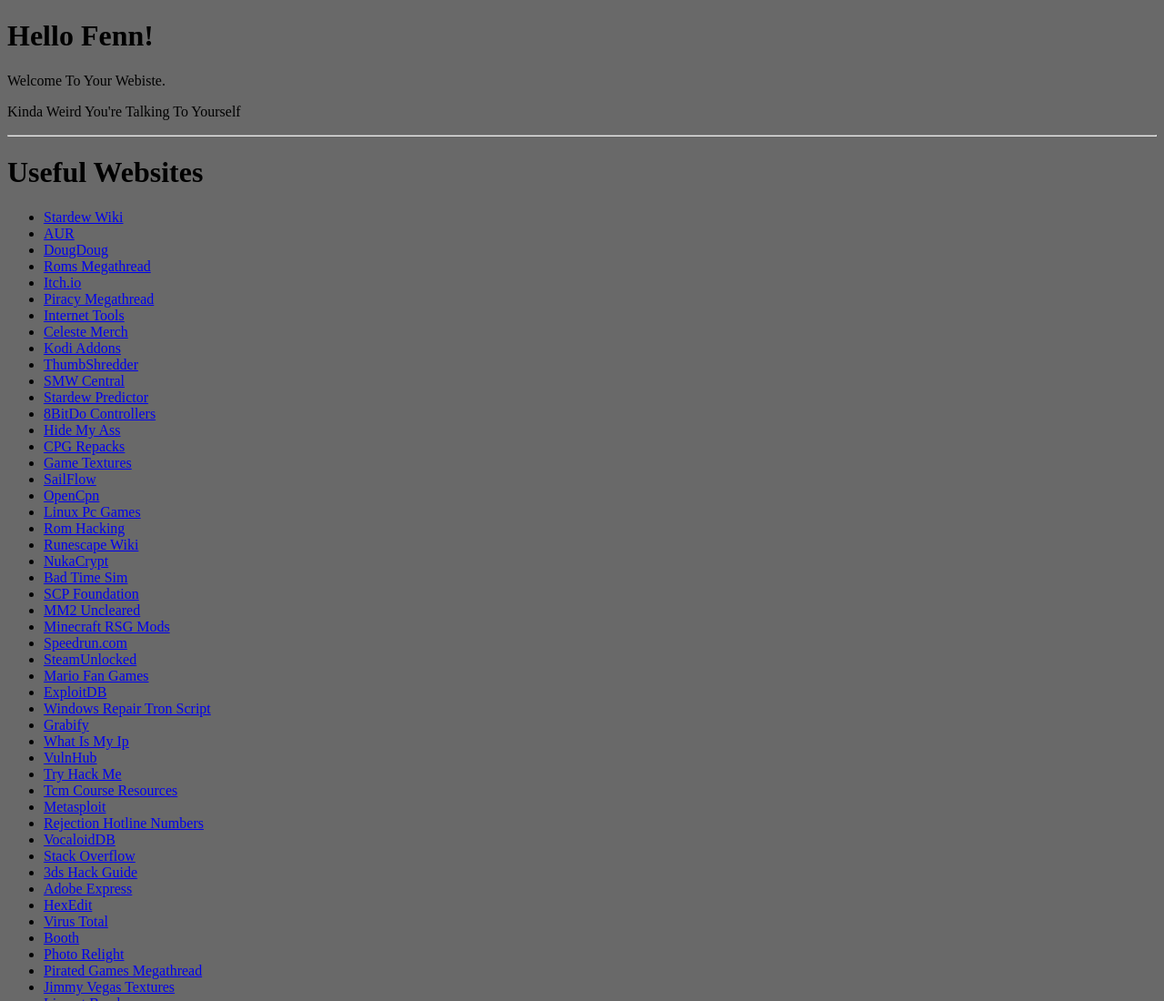
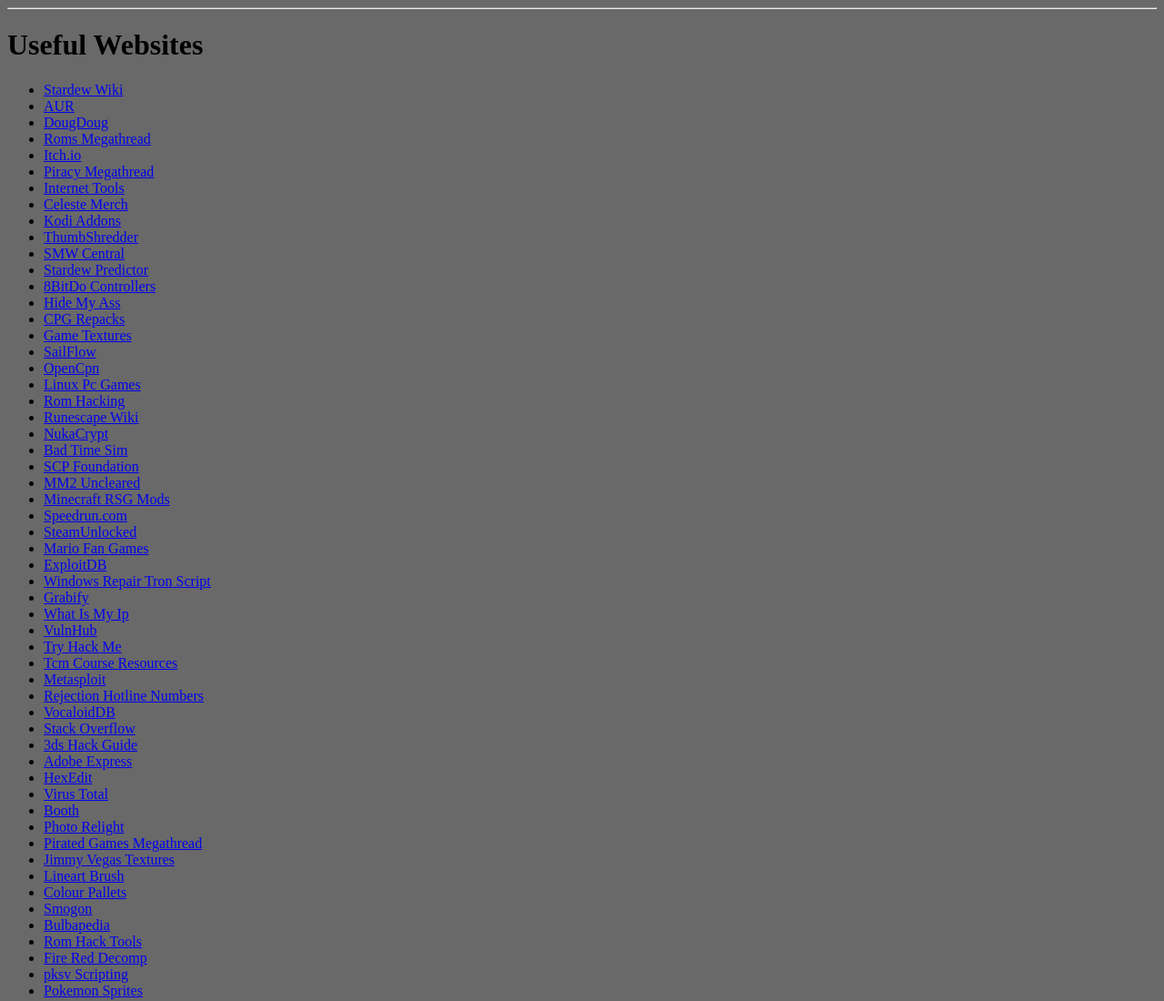
Before and after one commit to Fenniper/Fenns-Toolkit, a plain HTML site: page Website.html in a window 1280 px wide. Shown: the top 1100 px of the page at 91% size. Drawn offline with Linux system fonts and the light colour scheme.

Commit message:
Added more

```diff
--- a/Website.html
+++ b/Website.html
@@ -1,14 +1,11 @@
 <!DOCTYPE html>
 <html>
 	<head>
-	<title>Links</title>
+	<title>Fenn's Toolkit</title>
 	<link rel="stylesheet" href="style.css"/>
 	</head>
 
 	<body>
-		<h1>Hello Fenn!</h1>
-		<p>Welcome To Your Webiste.</p>
-		<p>Kinda Weird You're Talking To Yourself</p>
 		<hr/>
 		<h1>Useful Websites</h1>
 		<ul>
```
